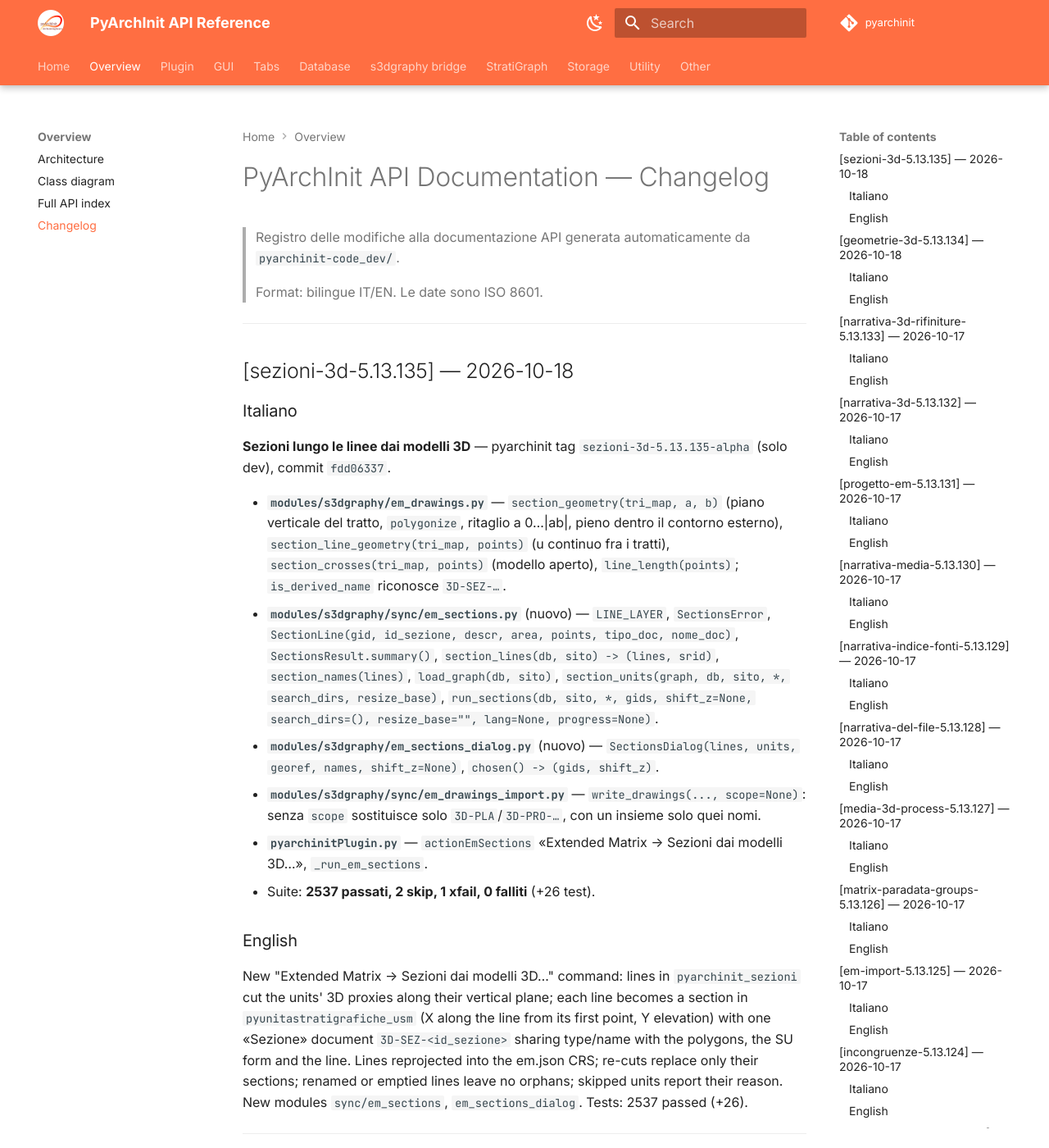
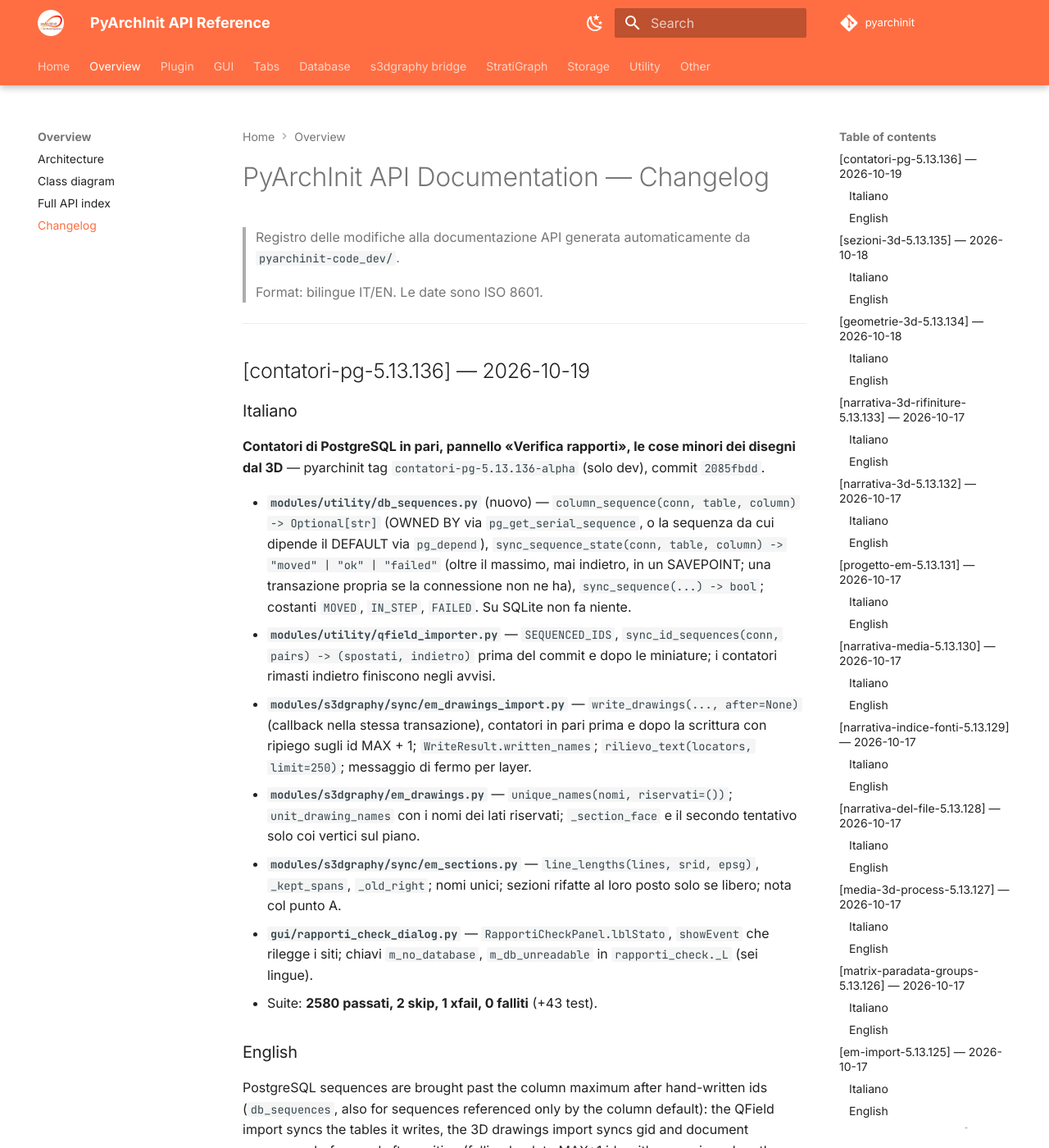
Before and after one commit to enzococca/pyarchinit-api-docs, an MkDocs documentation site: the page built from docs/CHANGELOG.md, in a window 1280 px wide and 1400 px high. Shown: the whole window at 82% size. Built offline with MkDocs 1.6.1 and Material for MkDocs 9.7.7, drawn with Linux system fonts in a browser that asks for light colours; comment, search, counter and statistics services are not loaded; some of the changed text lies outside the part shown.

Commit message:
changelog: contatori-pg-5.13.136 — contatori di PostgreSQL, pannello dei rapporti, le cose minori dei disegni dal 3D

```diff
--- a/docs/CHANGELOG.md
+++ b/docs/CHANGELOG.md
@@ -4,6 +4,26 @@
 > da `pyarchinit-code_dev/`.
 >
 > Format: bilingue IT/EN. Le date sono ISO 8601.
+
+---
+
+## [contatori-pg-5.13.136] — 2026-10-19
+
+### Italiano
+
+**Contatori di PostgreSQL in pari, pannello «Verifica rapporti», le cose minori dei disegni dal 3D** — pyarchinit tag `contatori-pg-5.13.136-alpha` (solo dev), commit `2085fbdd`.
+
+- **`modules/utility/db_sequences.py`** (nuovo) — `column_sequence(conn, table, column) -> Optional[str]` (OWNED BY via `pg_get_serial_sequence`, o la sequenza da cui dipende il DEFAULT via `pg_depend`), `sync_sequence_state(conn, table, column) -> "moved" | "ok" | "failed"` (oltre il massimo, mai indietro, in un SAVEPOINT; una transazione propria se la connessione non ne ha), `sync_sequence(...) -> bool`; costanti `MOVED`, `IN_STEP`, `FAILED`. Su SQLite non fa niente.
+- **`modules/utility/qfield_importer.py`** — `SEQUENCED_IDS`, `sync_id_sequences(conn, pairs) -> (spostati, indietro)` prima del commit e dopo le miniature; i contatori rimasti indietro finiscono negli avvisi.
+- **`modules/s3dgraphy/sync/em_drawings_import.py`** — `write_drawings(..., after=None)` (callback nella stessa transazione), contatori in pari prima e dopo la scrittura con ripiego sugli id MAX + 1; `WriteResult.written_names`; `rilievo_text(locators, limit=250)`; messaggio di fermo per layer.
+- **`modules/s3dgraphy/em_drawings.py`** — `unique_names(nomi, riservati=())`; `unit_drawing_names` con i nomi dei lati riservati; `_section_face` e il secondo tentativo solo coi vertici sul piano.
+- **`modules/s3dgraphy/sync/em_sections.py`** — `line_lengths(lines, srid, epsg)`, `_kept_spans`, `_old_right`; nomi unici; sezioni rifatte al loro posto solo se libero; nota col punto A.
+- **`gui/rapporti_check_dialog.py`** — `RapportiCheckPanel.lblStato`, `showEvent` che rilegge i siti; chiavi `m_no_database`, `m_db_unreadable` in `rapporti_check._L` (sei lingue).
+- Suite: **2580 passati, 2 skip, 1 xfail, 0 falliti** (+43 test).
+
+### English
+
+PostgreSQL sequences are brought past the column maximum after hand-written ids (`db_sequences`, also for sequences referenced only by the column default): the QField import syncs the tables it writes, the 3D drawings import syncs gid and document sequences before and after writing (falling back to MAX+1 ids with a warning when the sequence can't be moved). The «Verifica rapporti» panel no longer opens a modal box without a database. Deferred minors of the 3D plans, elevations and sections fixed. Tests: 2580 passed (+43).
 
 ---
 
```
